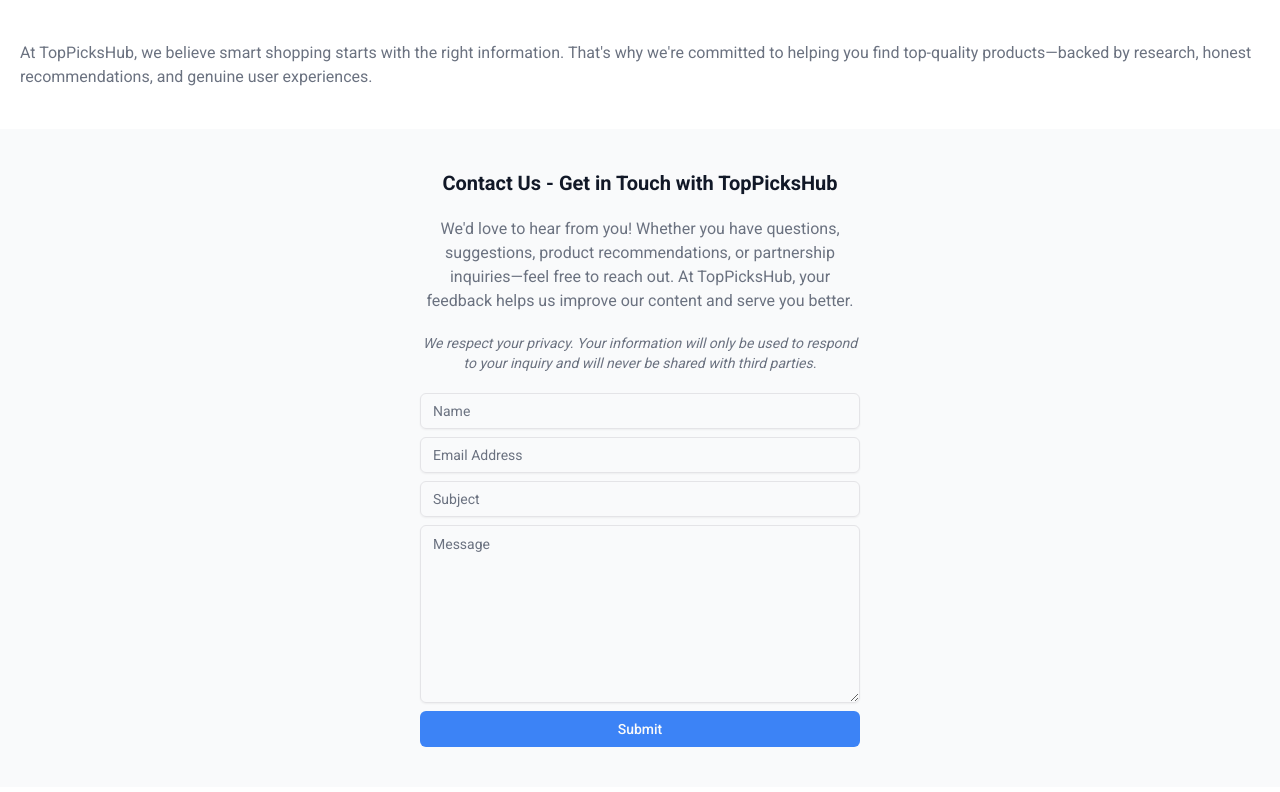
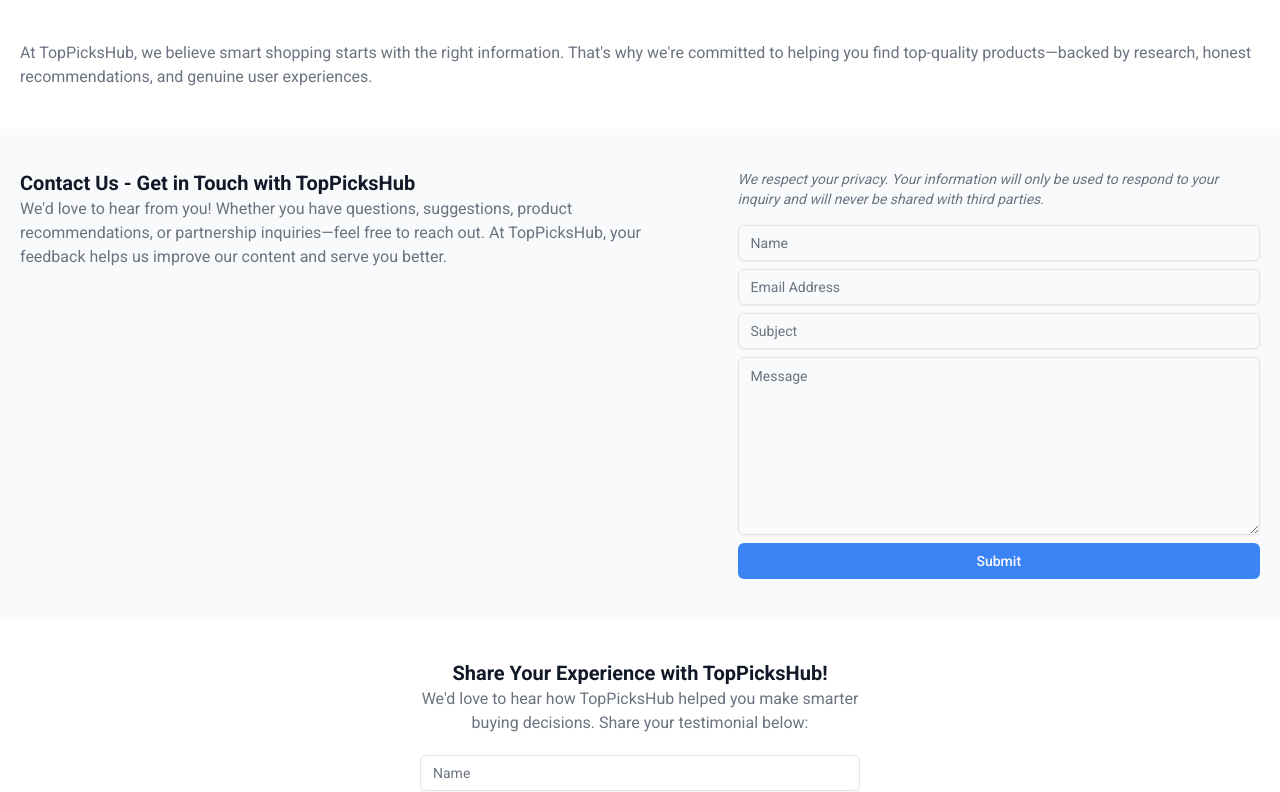
Before and after one commit to irefransdotdev/top-picks-hub, a Next.js app: page / in a window 1280 px wide. Shown: the part 2848-3640 px from the top of the page. Built offline with nearby package versions, Linux system fonts and the light colour scheme.

Commit message:
Add desktop view contact us section

```diff
--- a/src/app/page.tsx
+++ b/src/app/page.tsx
@@ -45,7 +45,7 @@
           </div>
         </div>
         <div className="bg-muted">
-          <div className="px-5 container mx-auto max-w-lg flex justify-between items-center py-5">
+          <div className="px-5 container mx-auto max-w-lg lg:mx-0 lg:max-w-full flex justify-between items-center py-5 lg:py-10">
             <ContactUs />
           </div>
         </div>
--- a/src/components/sections/contact-us.tsx
+++ b/src/components/sections/contact-us.tsx
@@ -6,8 +6,9 @@
 const ContactUs = () => {
   const motion = useMotion();
   return (
-    <section className="text-gray-900 w-full py-5">
-      <div className="px-4 gap-5 flex flex-col items-center text-center">
+    <section className="w-full container mx-auto">
+      <div className="flex flex-col gap-5 lg:gap-10 text-center lg:text-start lg:flex-row">
+        <article>
           <header>
             <motion.div
               className="box"
@@ -30,11 +31,13 @@
           >
             <p className="text-secondary">
               We&#39;d love to hear from you! Whether you have questions,
-            suggestions, product recommendations, or partnership inquiries—feel
-            free to reach out. At TopPicksHub, your feedback helps us improve
-            our content and serve you better.
+              suggestions, product recommendations, or partnership
+              inquiries—feel free to reach out. At TopPicksHub, your feedback
+              helps us improve our content and serve you better.
             </p>
           </motion.div>
+        </article>
+        <footer className="w-full space-y-2 lg:space-y-4">
           <motion.div
             className="box"
             transition={{ type: "spring", delay: 0.2 }}
@@ -44,10 +47,10 @@
           >
             <p className="italic text-secondary text-sm">
               We respect your privacy. Your information will only be used to
-            respond to your inquiry and will never be shared with third parties.
+              respond to your inquiry and will never be shared with third
+              parties.
             </p>
           </motion.div>
-        <footer className="w-full">
           <ContactUsForm />
         </footer>
       </div>
```
Lines whose indentation alone changed are shown as unchanged.
